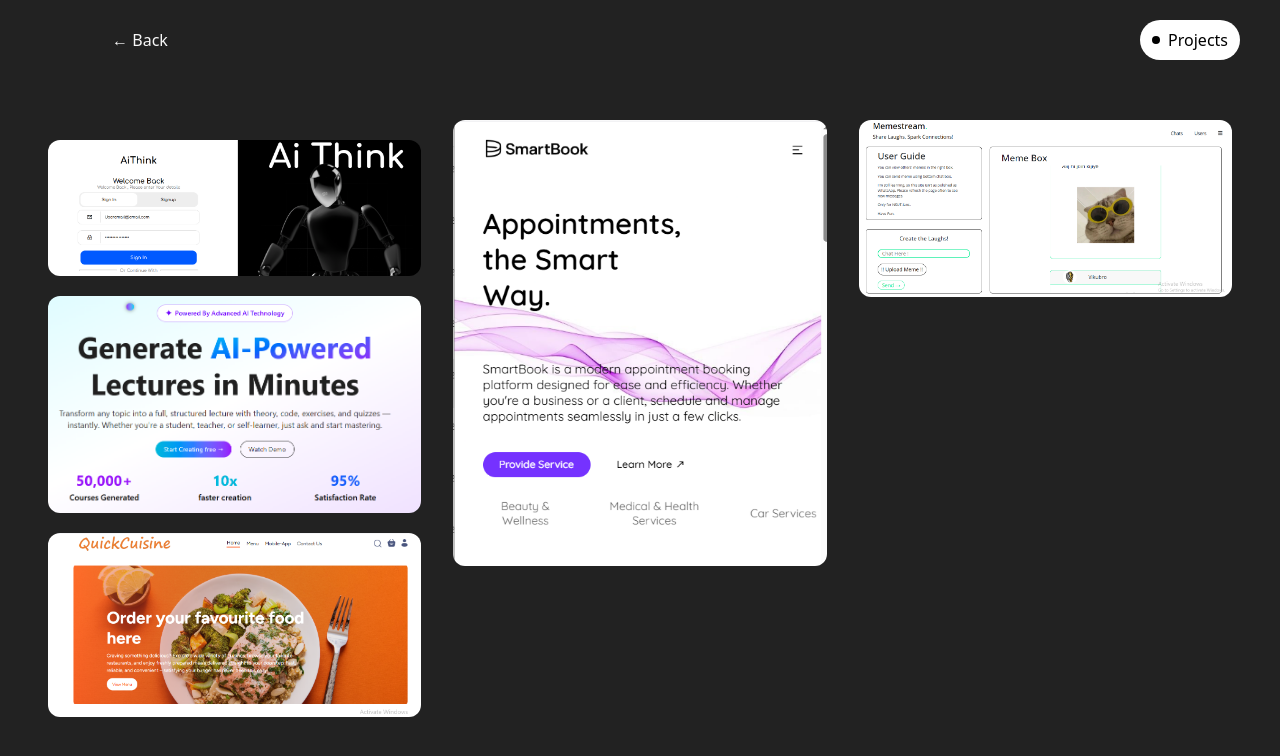
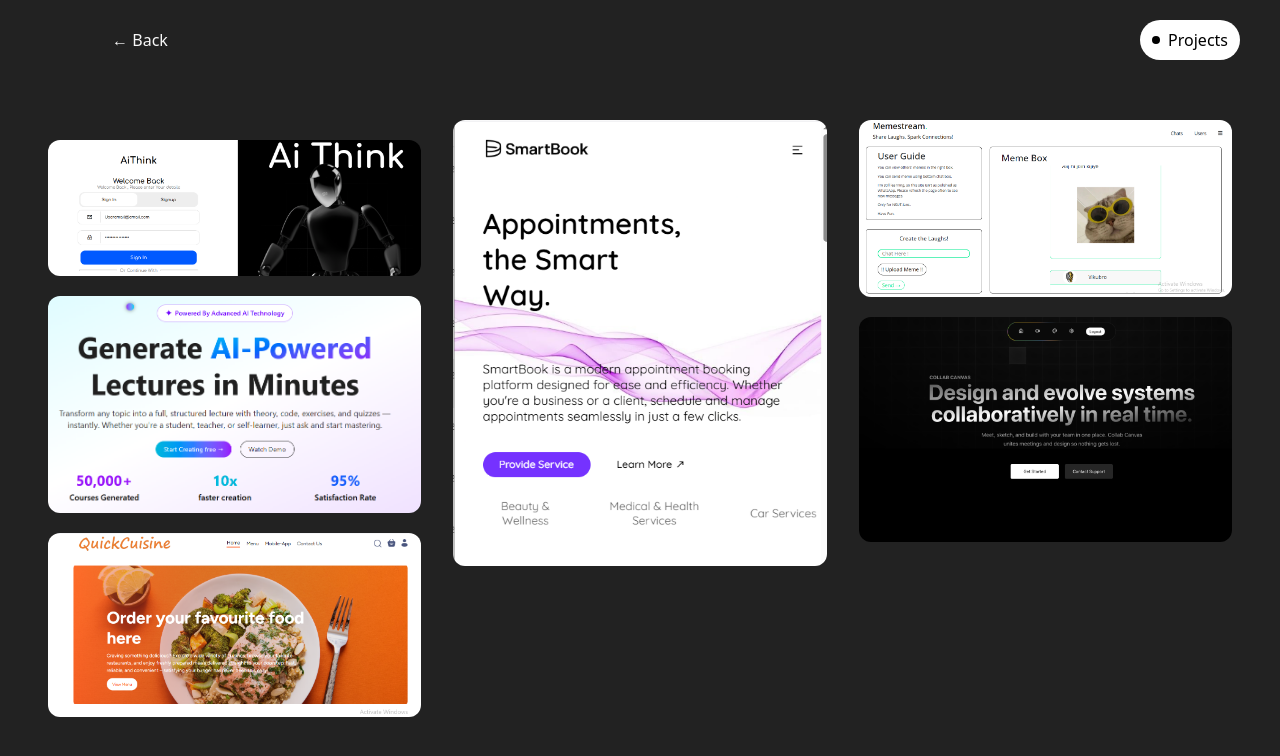
Before and after one commit to vivek-patel-here/Portfolio-Vivek, a Next.js app: page /my-projects in a window 1280 px wide. Shown: the top 756 px of the page. Built offline with nearby package versions, Linux system fonts and the light colour scheme.

Commit message:
new project added

```diff
--- a/app/my-projects/page.tsx
+++ b/app/my-projects/page.tsx
@@ -31,6 +31,11 @@
             imgSrc: "/project3.png",
             Link: "https://memefy-zx5p.onrender.com",
             githublink: "https://github.com/vivek-patel-here/Memefy",
+        },{
+            title :"Collab Canvas",
+            imgSrc:"/project4.png",
+            Link:"https://collab-canvas-lyart.vercel.app/",
+            githublink: "https://github.com/vivek-patel-here/Collab-Canvas"
         }
     ]
 
```
Also changed, not shown: public/project4.png (added).
